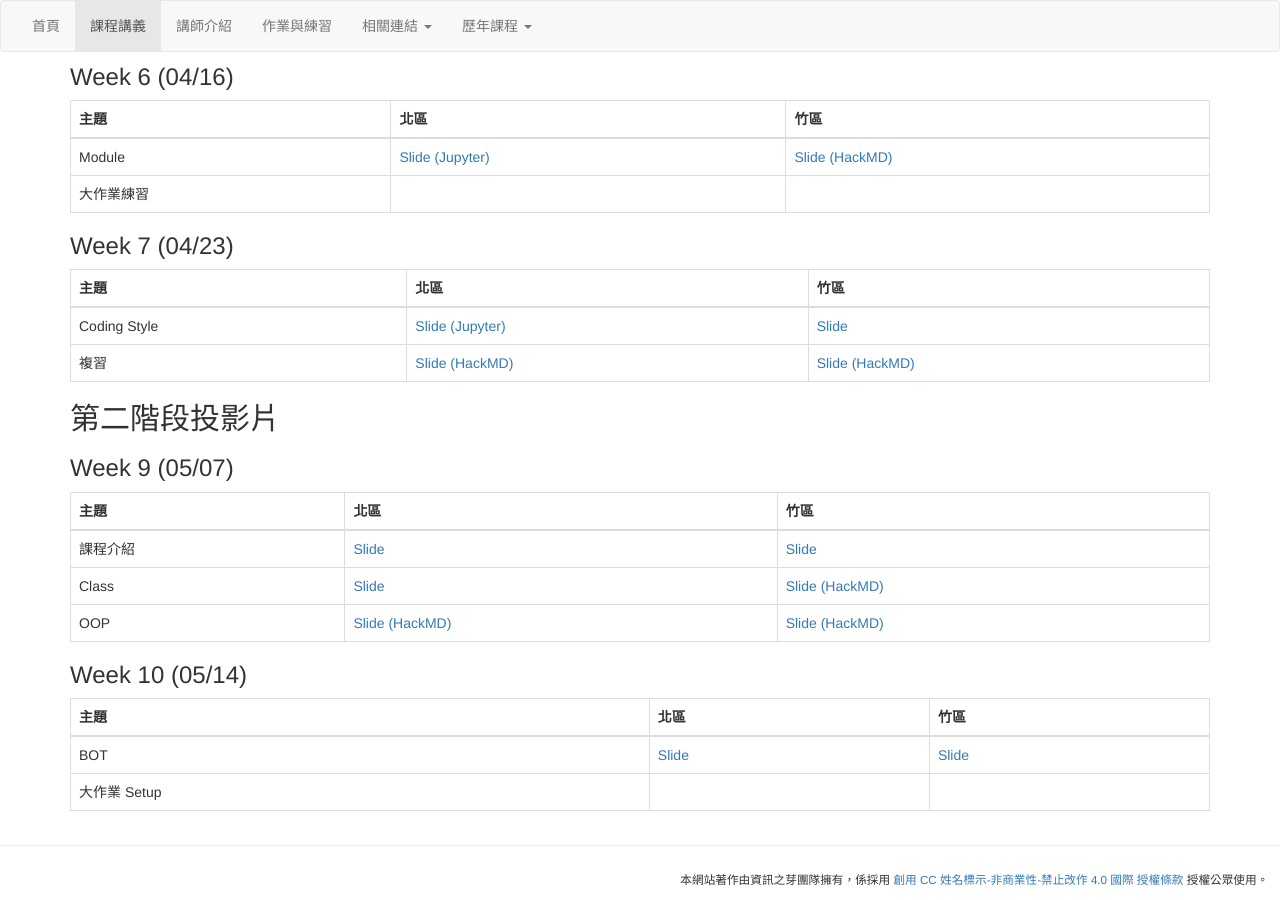
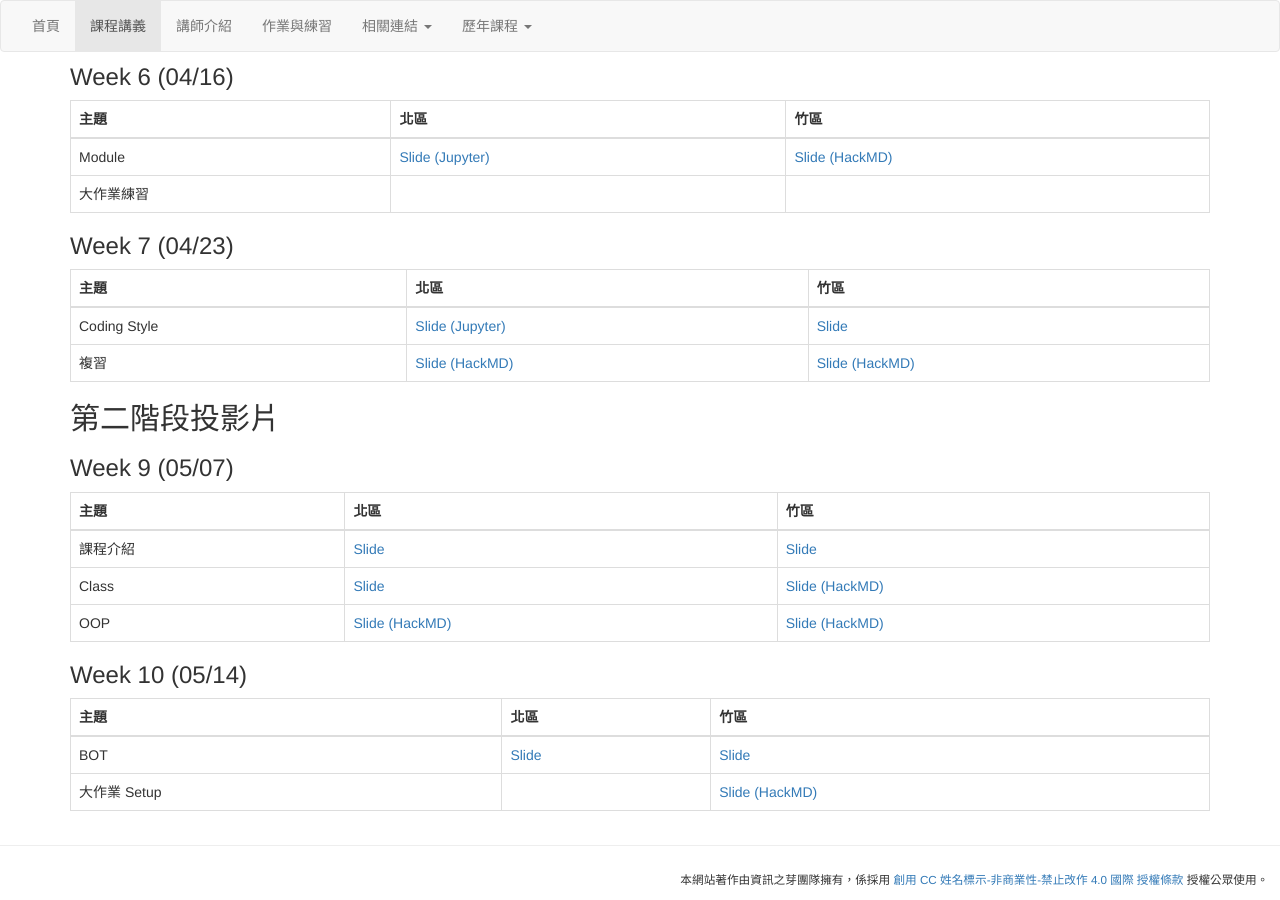
Before and after one commit to tw-csie-sprout/py2023, a Jekyll site: the page built from slides.md, in a window 1280 px wide and 900 px high, scrolled down 1112 px. Built offline with Jekyll 4.4.1, drawn with Linux system fonts in a browser that asks for light colours.

Commit message:
Update week10 slides

```diff
--- a/slides.md
+++ b/slides.md
@@ -83,5 +83,5 @@ title: "課程講義"
 {: .table .table-bordered}
 | 主題 | 北區 | 竹區 |
 | --- | --- | --- |
-| BOT | [Slide](https://drive.google.com/file/d/1ygqbexHVrgsA9sDZVAYld5u3jKFH_ewv/view?usp=share_link) | [Slide]() |
-| 大作業 Setup | | |
+| BOT | [Slide](https://drive.google.com/file/d/1ygqbexHVrgsA9sDZVAYld5u3jKFH_ewv/view?usp=share_link) | [Slide](https://hackmd.io/@SiriusKoan/B1-bSVP4n#/) |
+| 大作業 Setup | | [Slide (HackMD)](https://hackmd.io/@Fireball0424/HkED_0UXn#/) |
```
